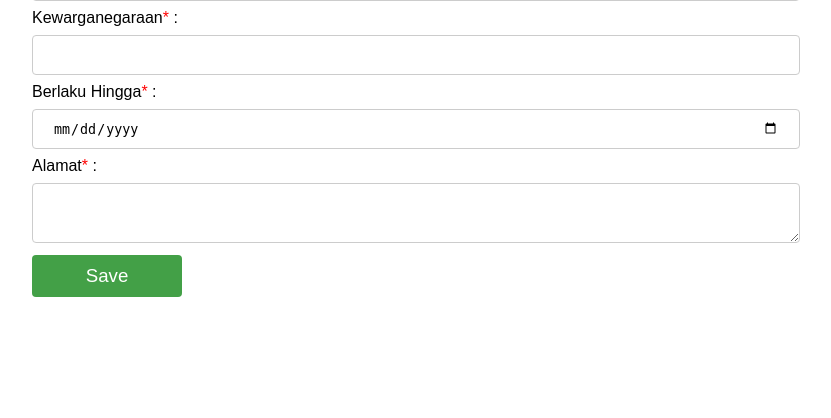
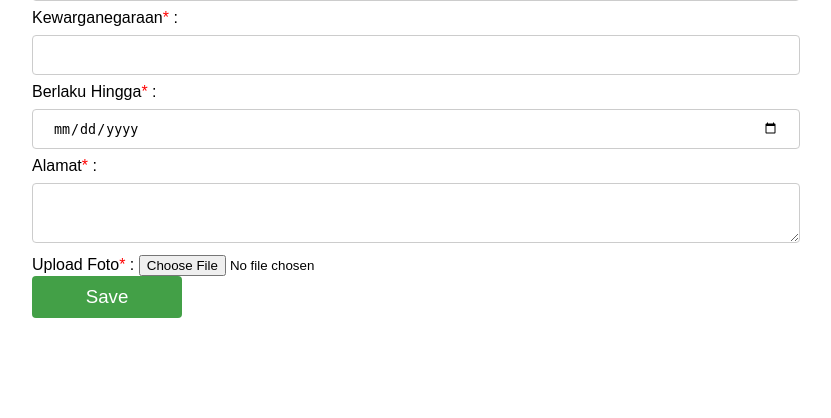
Before and after one commit to bayufasmoro/web-codeigniter-mk3, a CodeIgniter app: page /tugas1/index.php/ktp/add in a window 1280 px wide. Shown: the part 1117-1535 px from the top of the page, without its empty margins (224-1055 px from the left). Before the commit the page ends 1414 px from the top, so only its background shows below. Run offline with CodeIgniter, Linux system fonts and the light colour scheme; the visitor is signed in with stand-in values (Sample User, id 1).

Commit message:
Upload photo

```diff
--- a/application/controllers/ktp.php
+++ b/application/controllers/ktp.php
@@ -43,6 +43,23 @@ class ktp extends CI_Controller {
     function add() {
 
         if(isset($_POST) && count($_POST) > 0)      {
+
+            $new_image_name = time().str_replace(str_split(' ()\\/,:*?"<>|'), '', $_FILES['image_file']['name']);
+            $config['upload_path']      = './uploads/';
+            $config['allowed_types']    = 'gif|jpg|png';
+            $config['file_name']        = $new_image_name;
+            $config['max_size']         = 100;
+            $config['max_width']        = 1024;
+            $config['max_height']       = 768;
+
+            $this->load->library('upload', $config);
+
+            if ( ! $this->upload->do_upload('userPhoto')) {
+                $error = array('error' => $this->upload->display_errors());
+            } else {
+                $data = array('upload_data' => $this->upload->data());
+            }
+
             $params = array(
                 'nik' => $this->input->post('nik'),
                 'jenis_kelamin' => $this->input->post('jenis_kelamin'),
@@ -60,6 +77,7 @@ class ktp extends CI_Controller {
                 'kewarganegaraan' => $this->input->post('kewarganegaraan'),
                 'berlaku_hingga' => $this->input->post('berlaku_hingga'),
                 'alamat' => $this->input->post('alamat'),
+                'photo' => $new_image_name,
             );
 
             $ktp_id = $this->ktp_model->add_ktp($params);
--- a/application/views/add_ktp_view.php
+++ b/application/views/add_ktp_view.php
@@ -32,7 +32,7 @@
         <br><br><br>
         <center><font style="font-size: 18pt">Tambah KTP</font></center>
         <br><br>
-        <?php echo form_open('ktp/add'); ?>
+        <?php echo form_open_multipart('ktp/add'); ?>
 			<div>
 				NIK<span class="field-required">*</span> :
 				<input type="text" name="nik" value="<?php echo $this->input->post('nik'); ?>" maxlength="16" required />
@@ -129,7 +129,10 @@
 				Alamat<span class="field-required">*</span> :
 				<textarea name="alamat" required ><?php echo $this->input->post('alamat'); ?></textarea>
 			</div>
-
+			<div>
+				Upload Foto<span class="field-required">*</span> :
+				<input type="file" name="userPhoto" size="20" required />
+			</div>
 			<button type="submit" class="save_button">Save</button>
 		</div>
 		<?php echo form_close(); ?>
```
Also changed, not shown: uploads/1515204565.jpg (added), uploads/26169672_1591519420932072_7512476736478744242_n.jpg (added).
